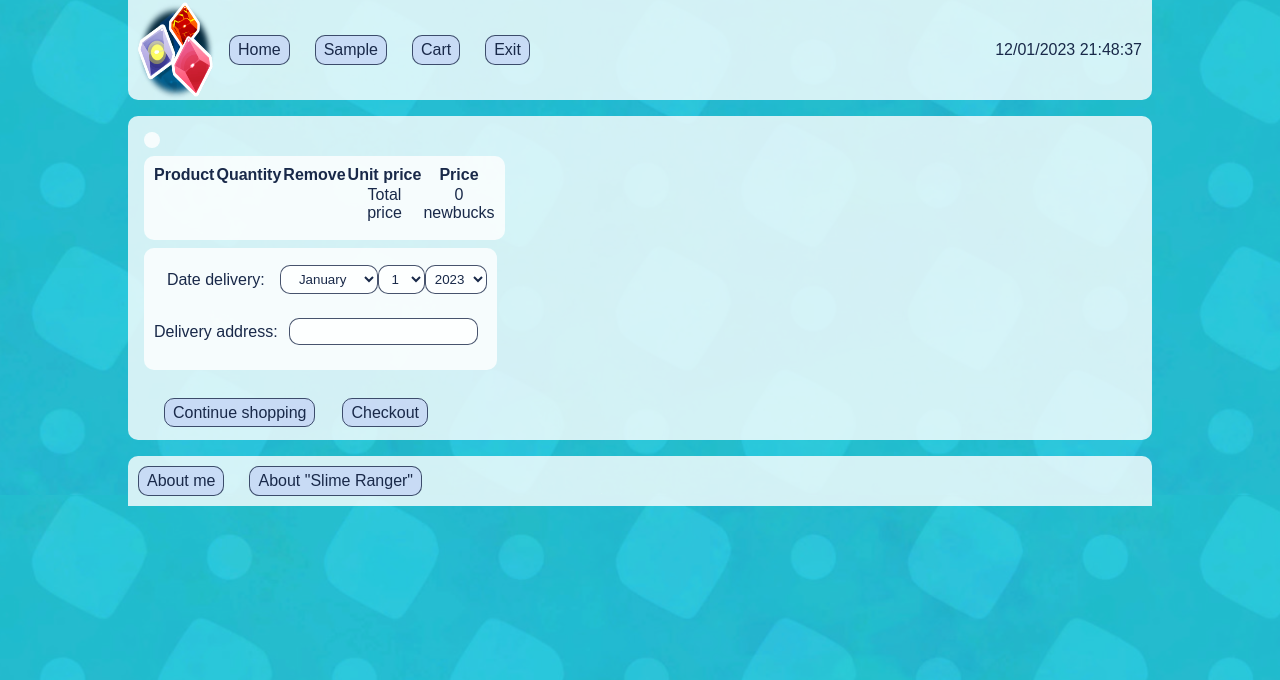
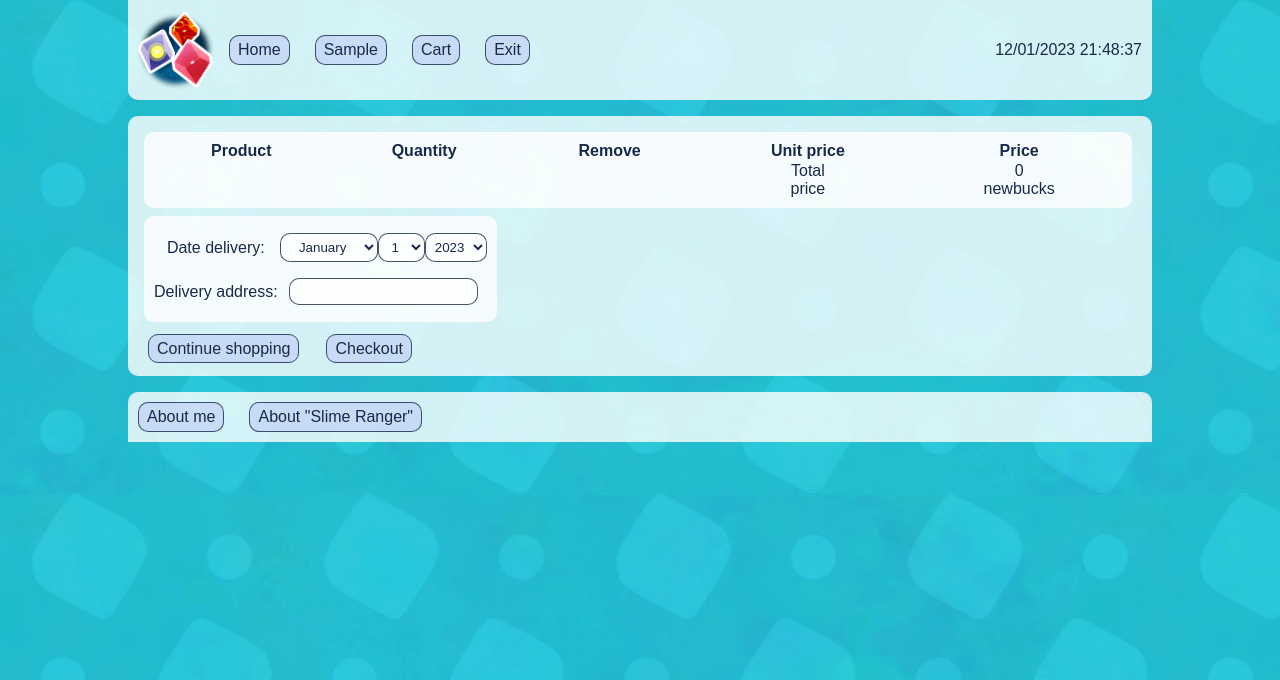
Before and after one commit to DaryaKhatsuk/Online-store, a Django app: page /cart/ in a window 1280 px wide. Shown: the top 680 px of the page. Run offline with Django 4.2, Linux system fonts and the light colour scheme; the visitor is signed in with stand-in values (Sample User, id 1).

Commit message:
development continues

```diff
--- a/graduarion_project/site1/urls.py
+++ b/graduarion_project/site1/urls.py
@@ -1,5 +1,5 @@
 from django.urls import path
-from .views import shop_view, card_plort, cart_add, cart_detail, cart_remove, \
+from .views import shop_view, card_plort, cart_add, cart_detail, cart_remove, cart_done, \
     registration_view, login_view, logout_view, \
     error_frame_registration_view, error_frame_view, \
     password_reset_view, password_reset_done_view, \
@@ -20,4 +20,5 @@ urlpatterns = [
     path('cart/', cart_detail, name='cart_detail'),
     path('add/<product_id>/', cart_add, name='cart_add'),
     path('cart/remove/<product_id>/', cart_remove, name='cart_remove'),
+    path('cart/cart_done/', cart_done, name='cart_done'),
 ]
--- a/graduarion_project/site1/views.py
+++ b/graduarion_project/site1/views.py
@@ -126,6 +126,11 @@ def cart_detail(request):
     }
     return render(request, 'cart/cart.html', context)
 
+
+def cart_done(request):
+    context = {
+    }
+    return render(request, 'cart/purchases_register.html', context)
 
 """
 Password reset view
--- a/graduarion_project/static/css/cart.css
+++ b/graduarion_project/static/css/cart.css
@@ -10,53 +10,40 @@ nav{
     background-color: rgba(255, 255, 255, 0.8);
 }
 
-form{
-    padding-bottom: 8px;
+thead{
+    margin-bottom: 8px;
 }
 
-img{
+.list{
+    margin: 8px;
+    padding: 8px;
+    width: 98%;
+}
+
+.imgPR{
     height: 100px;
-    /*display: flex;*/
-    /*align-items: center;*/
-    /*line-height: normal;*/
     horiz-align: center;
-    /*text-align: center;*/
-    /*vertical-align: center;*/
 }
+
 .num{
     text-align: center;
 }
 
-td{
-
-
-    padding-bottom: 8px;
-}
-
 tr{
     text-align: center;
-    align-content: center;
 }
 
 table{
     margin: 8px;
     border-radius: 10px;
     padding: 8px;
-    /*align-items: center;*/
-    /*text-align: center;*/
-    /*align-content: center;vertical-align: center;*/
-    /*position: center;*/
     background-color: rgba(255, 255, 255, 0.8);
 }
 
 .href{
     background-color: rgba(000, 000, 000, 0.0);
     border: none;
-
-    /*align-items: center;*/
-    /*line-height: normal;*/
     align-content: center;
-    /*padding-top: 40px;*/
     padding: 0;
 
 }
@@ -69,6 +56,10 @@ select{
     border-radius: 10px;
     padding: 5px;
     border: 1px solid rgba(25, 41, 73, 0.8);
+}
+
+.delivery{
+    horiz-align: left;align-content: normal;
 }
 
 input{
@@ -88,4 +79,7 @@ input:active{
 
 .continue{
     background: rgba(255, 89, 108, 0.0);
+    padding-bottom: 16px;
+    padding-left: 0px;
+    margin-left: 0px;
 }
--- a/graduarion_project/static/css/shop.css
+++ b/graduarion_project/static/css/shop.css
@@ -31,9 +31,6 @@ h2{
     width: 260px;
     min-width: 250px;
     height: 165px;
-    /*max-width: 340px;*/
-    /*min-height: 318px;*/
-    /*height: max-content;*/
     background: rgba(255, 255, 255, 0.8);
     color: rgba(255, 89, 108, 0.8);
     border-radius:10px;
@@ -93,7 +90,6 @@ select{
     border: 1px solid rgba(25, 41, 73, 0.8);
     border-radius: 10px;
     padding: 5px;
-    /*margin-top: 8px;*/
 }
 
 @media screen and (min-width:920px) {
--- a/graduarion_project/template/cart/cart.html
+++ b/graduarion_project/template/cart/cart.html
@@ -13,7 +13,7 @@
 <body>
     <div class="cart">
        {% if user.is_authenticated %}
-        <table><tr>
+
             <table class="list">
                 <thead>
                 <tr>
@@ -30,7 +30,7 @@
                         <tr>
                             <td>
                                 <a class="href" href="{% url 'card_plort' product %}">
-                                    <img src="{% static item.image %}">
+                                    <img class="imgPR" src="{% static item.image %}">
                                 </a>
                             </td>
                             <td>{{ item.quantity }}</td>
@@ -49,7 +49,7 @@
                 </tbody>
                 </table>
 
-                    <form method="post">
+                <form class="delivery" method="post">
                     {% csrf_token %}
                     <table>
                         <tr>
@@ -64,12 +64,12 @@
     <!--                <input type="submit" value="Buy">-->
                 </form>
 
-                <table class="continue"><tr>
+                <table class="continue">
+                    <tr>
                     <td><a href="{% url 'base' %}" class="button light">Continue shopping</a></td>
                     <td><a href="#" class="button">Checkout</a></td>
-                </tr></table>
-
-        </tr></table>
+                    </tr>
+                </table>
 
         {% else %}
             <p>To make purchases, you must register and log in.</p>
```
Lines whose indentation alone changed are shown as unchanged.
